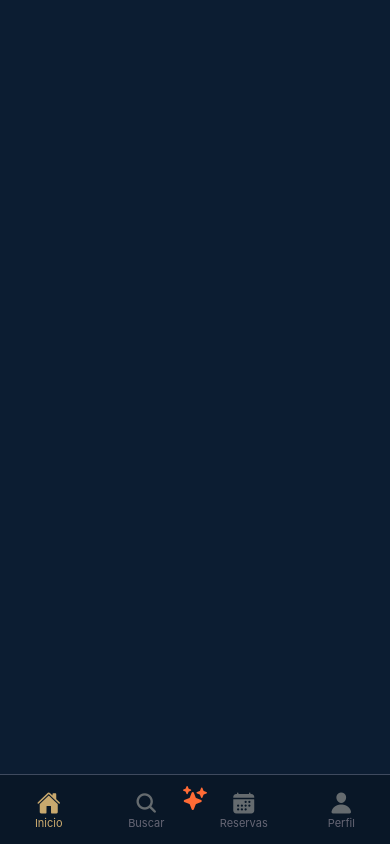
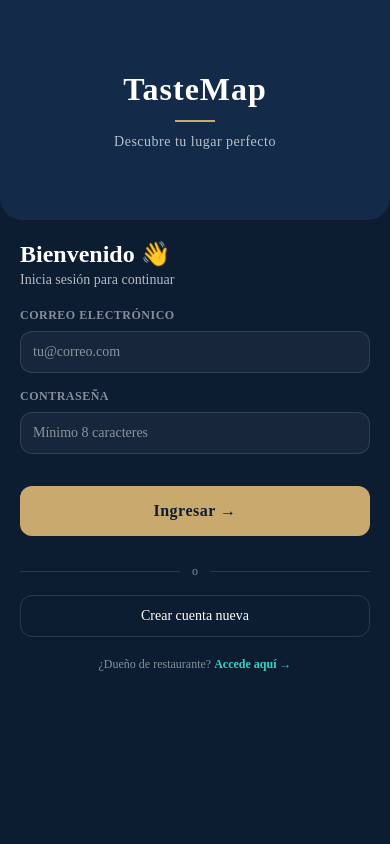
Before and after one commit to ECI-TasteMap/tastemap-mobile, a React Native app: screen / in a window 390 px wide. Built offline with nearby package versions, Linux system fonts and the light colour scheme.

Commit message:
fix: improved login screens

```diff
--- a/App.tsx
+++ b/App.tsx
@@ -1,20 +1,14 @@
 import { StatusBar } from 'expo-status-bar';
-import { StyleSheet, View } from 'react-native';
-import BottomNavBar from './src/components/BottomNavBar';
+import { SafeAreaProvider } from 'react-native-safe-area-context';
+import UserLoginScreen from './src/screens/UserLoginScreen';
+// import RestaurantLoginScreen from './src/screens/RestaurantLoginScreen';
 
 export default function App() {
   return (
-    <View style={styles.container}>
+    <SafeAreaProvider>
       <StatusBar style="light" />
-      <BottomNavBar />
-    </View>
+      <UserLoginScreen />
+      {/* <RestaurantLoginScreen /> */}
+    </SafeAreaProvider>
   );
 }
-
-const styles = StyleSheet.create({
-  container: {
-    flex: 1,
-    backgroundColor: '#0C1D32',
-    justifyContent: 'flex-end',
-  },
-});
--- a/src/components/LoginTemplate.tsx
+++ b/src/components/LoginTemplate.tsx
@@ -7,6 +7,7 @@ import {
   KeyboardAvoidingView,
   Platform,
 } from 'react-native';
+import { useSafeAreaInsets } from 'react-native-safe-area-context';
 import AuthInput from './AuthInput';
 import { authStyles } from '../styles/authStyles';
 
@@ -25,10 +26,12 @@ interface LoginTemplateProps {
   primaryButtonText: string;
   primaryButtonColor: string;
   secondaryButtonText: string;
-  footerText: string;
-  footerActionText: string;
+  footerText?: string;
+  footerActionText?: string;
+  footerActionColor?: string;
   footerSecondaryText?: string;
   footerSecondaryActionText?: string;
+  footerSecondaryActionColor?: string;
   onPrimaryPress?: () => void;
   onSecondaryPress?: () => void;
   onFooterActionPress?: () => void;
@@ -52,13 +55,16 @@ export default function LoginTemplate({
   secondaryButtonText,
   footerText,
   footerActionText,
+  footerActionColor,
   footerSecondaryText,
   footerSecondaryActionText,
+  footerSecondaryActionColor,
   onPrimaryPress,
   onSecondaryPress,
   onFooterActionPress,
   onFooterSecondaryActionPress,
 }: LoginTemplateProps) {
+  const insets = useSafeAreaInsets();
   const [email, setEmail] = useState('');
   const [password, setPassword] = useState('');
 
@@ -96,7 +102,9 @@ export default function LoginTemplate({
 
   const primaryButtonStyle = [
     authStyles.primaryButton,
-    primaryButtonColor === '#34A853' && authStyles.primaryButtonGreen,
+    { backgroundColor: primaryButtonColor },
+    mode === 'user' && authStyles.primaryButtonGold,
+    mode === 'restaurant' && authStyles.primaryButtonGreen,
   ];
 
   return (
@@ -106,7 +114,15 @@ export default function LoginTemplate({
     >
       <ScrollView contentContainerStyle={authStyles.scrollContent}>
         {/* Header */}
-        <View style={[authStyles.header, { backgroundColor: headerBackgroundColor }]}>
+        <View
+          style={[
+            authStyles.header,
+            {
+              backgroundColor: headerBackgroundColor,
+              paddingTop: insets.top + 24,
+            },
+          ]}
+        >
           <Text style={authStyles.tasteMapTitle}>{title}</Text>
           {badgeText && (
             <View style={authStyles.badgeContainer}>
@@ -169,21 +185,31 @@ export default function LoginTemplate({
 
         {/* Footer */}
         <View style={authStyles.footerContainer}>
+          {footerText && footerActionText && (
             <Text style={authStyles.footerText}>
               {footerText}{' '}
               <Text
-              style={[authStyles.footerText, authStyles.footerActionText]}
+                style={[
+                  authStyles.footerText,
+                  authStyles.footerActionText,
+                  footerActionColor && { color: footerActionColor },
+                ]}
                 onPress={handleFooterActionPress}
               >
                 {footerActionText}
               </Text>
             </Text>
+          )}
 
           {footerSecondaryText && footerSecondaryActionText && (
             <Text style={authStyles.footerText}>
               {footerSecondaryText}{' '}
               <Text
-                style={[authStyles.footerText, authStyles.footerActionText]}
+                style={[
+                  authStyles.footerText,
+                  authStyles.footerActionText,
+                  footerSecondaryActionColor && { color: footerSecondaryActionColor },
+                ]}
                 onPress={handleFooterSecondaryActionPress}
               >
                 {footerSecondaryActionText}
--- a/src/screens/UserLoginScreen.tsx
+++ b/src/screens/UserLoginScreen.tsx
@@ -18,13 +18,11 @@ export default function UserLoginScreen() {
       primaryButtonText="Ingresar →"
       primaryButtonColor={colors.gold}
       secondaryButtonText="Crear cuenta nueva"
-      footerText="¿Ya tienes cuenta?"
-      footerActionText="Inicia sesión"
       footerSecondaryText="¿Dueño de restaurante?"
       footerSecondaryActionText="Accede aquí →"
+      footerSecondaryActionColor={colors.teal}
       onPrimaryPress={() => console.log('User login pressed')}
       onSecondaryPress={() => console.log('Create account pressed')}
-      onFooterActionPress={() => console.log('Login pressed')}
       onFooterSecondaryActionPress={() => console.log('Restaurant access pressed')}
     />
   );
--- a/src/styles/authStyles.ts
+++ b/src/styles/authStyles.ts
@@ -1,4 +1,4 @@
-import { StyleSheet, Platform } from 'react-native';
+import { StyleSheet } from 'react-native';
 import { colors } from '../theme/colors';
 import { spacing } from '../theme/spacing';
 import { radius } from '../theme/radius';
@@ -14,16 +14,18 @@ export const authStyles = StyleSheet.create({
   },
 
   header: {
-    paddingTop: spacing.xl,
-    paddingBottom: spacing.xl,
+    paddingBottom: spacing.xxl,
     alignItems: 'center',
     borderBottomLeftRadius: radius.xl,
     borderBottomRightRadius: radius.xl,
+    minHeight: 220,
+    justifyContent: 'center',
   },
 
   tasteMapTitle: {
     fontSize: 32,
     fontWeight: 'bold',
+    fontFamily: 'serif',
     color: colors.textPrimary,
     marginBottom: spacing.md,
     letterSpacing: 1,
@@ -39,6 +41,7 @@ export const authStyles = StyleSheet.create({
   headerSubtitle: {
     fontSize: 14,
     color: colors.textSecondary,
+    fontFamily: 'sans-serif-medium',
     letterSpacing: 0.5,
   },
 
@@ -50,6 +53,7 @@ export const authStyles = StyleSheet.create({
   badge: {
     fontSize: 11,
     color: colors.textMuted,
+    fontFamily: 'sans-serif-medium',
     letterSpacing: 2,
     fontWeight: '600',
   },
@@ -63,6 +67,7 @@ export const authStyles = StyleSheet.create({
   mainTitle: {
     fontSize: 24,
     fontWeight: 'bold',
+    fontFamily: 'serif',
     color: colors.textPrimary,
     marginBottom: spacing.xs,
   },
@@ -70,6 +75,7 @@ export const authStyles = StyleSheet.create({
   mainSubtitle: {
     fontSize: 14,
     color: colors.textSecondary,
+    fontFamily: 'sans-serif-medium',
     marginBottom: spacing.xl,
   },
 
@@ -80,6 +86,7 @@ export const authStyles = StyleSheet.create({
   inputLabel: {
     fontSize: 12,
     color: colors.textMuted,
+    fontFamily: 'sans-serif-medium',
     fontWeight: '600',
     marginBottom: spacing.sm,
     letterSpacing: 0.5,
@@ -94,7 +101,7 @@ export const authStyles = StyleSheet.create({
     paddingVertical: spacing.md,
     color: colors.textPrimary,
     fontSize: 14,
-    fontFamily: Platform.OS === 'ios' ? 'System' : 'Roboto',
+    fontFamily: 'sans-serif-medium',
   },
 
   textInputPlaceholder: {
@@ -104,20 +111,34 @@ export const authStyles = StyleSheet.create({
   primaryButton: {
     backgroundColor: colors.gold,
     borderRadius: radius.md,
-    paddingVertical: spacing.md,
+    paddingVertical: spacing.lg,
     alignItems: 'center',
     justifyContent: 'center',
     marginTop: spacing.lg,
     marginBottom: spacing.md,
+    elevation: 6,
+    shadowColor: '#000000',
+    shadowOffset: { width: 0, height: 3 },
+    shadowOpacity: 0.3,
+    shadowRadius: 4,
+  },
+
+  primaryButtonGold: {
+    elevation: 6,
+    shadowColor: colors.gold,
+    shadowOpacity: 0.2,
   },
 
   primaryButtonGreen: {
-    backgroundColor: colors.green,
+    elevation: 6,
+    shadowColor: colors.green,
+    shadowOpacity: 0.2,
   },
 
   primaryButtonText: {
     fontSize: 16,
     fontWeight: '600',
+    fontFamily: 'sans-serif-medium',
     color: colors.background,
     letterSpacing: 0.5,
   },
@@ -137,6 +158,7 @@ export const authStyles = StyleSheet.create({
   dividerText: {
     marginHorizontal: spacing.md,
     color: colors.textMuted,
+    fontFamily: 'sans-serif-medium',
     fontSize: 12,
   },
 
@@ -152,6 +174,7 @@ export const authStyles = StyleSheet.create({
   secondaryButtonText: {
     fontSize: 14,
     color: colors.textPrimary,
+    fontFamily: 'sans-serif-medium',
     fontWeight: '500',
   },
 
@@ -164,11 +187,13 @@ export const authStyles = StyleSheet.create({
   footerText: {
     textAlign: 'center',
     color: colors.textMuted,
+    fontFamily: 'sans-serif-medium',
     fontSize: 12,
   },
 
   footerActionText: {
     color: colors.teal,
+    fontFamily: 'sans-serif-medium',
     fontWeight: '600',
   },
 
```
Also changed, not shown: src/screens/RestaurantLoginScreen.tsx (+4 -3 lines). Lines whose indentation alone changed are shown as unchanged.
